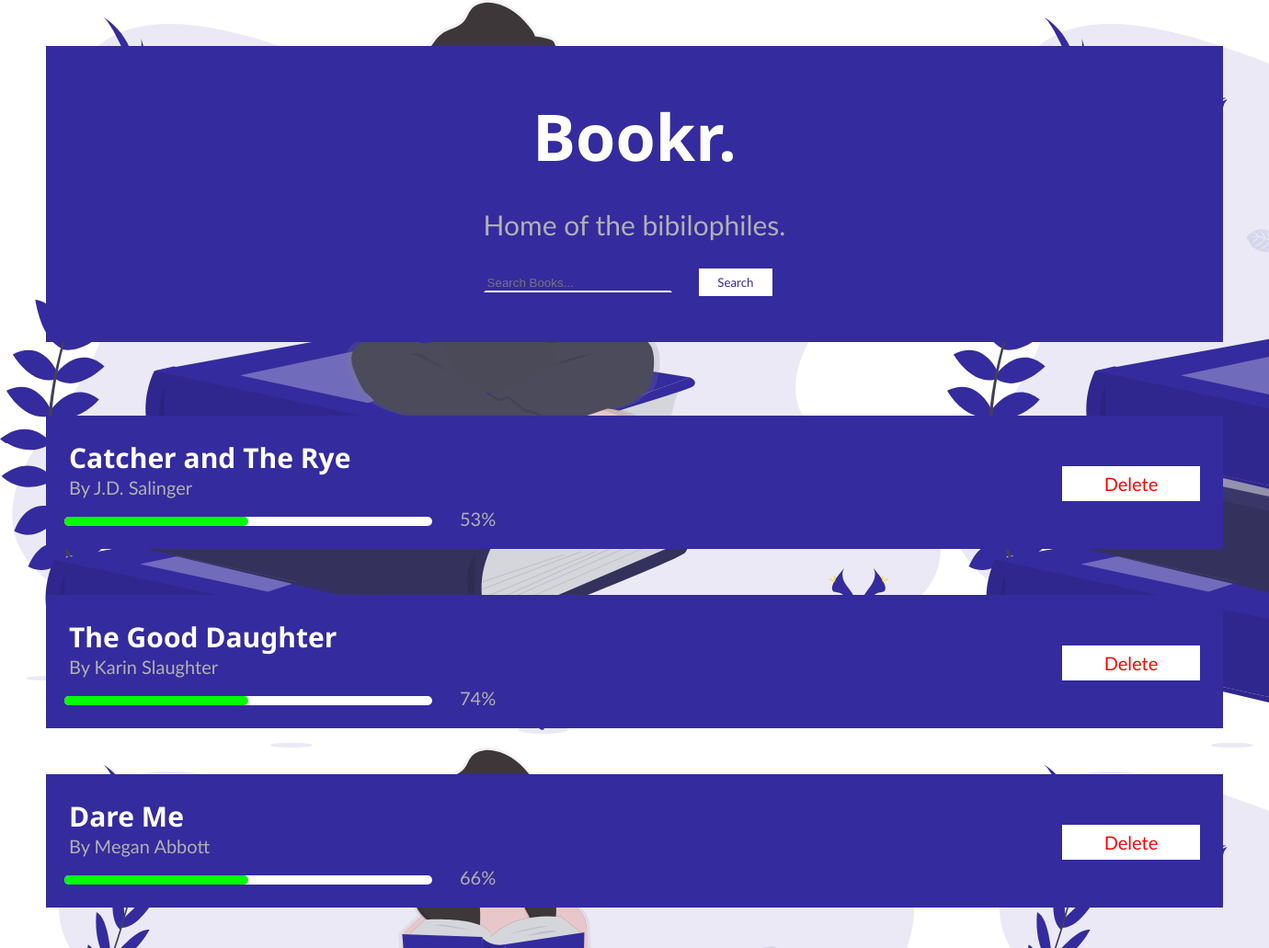
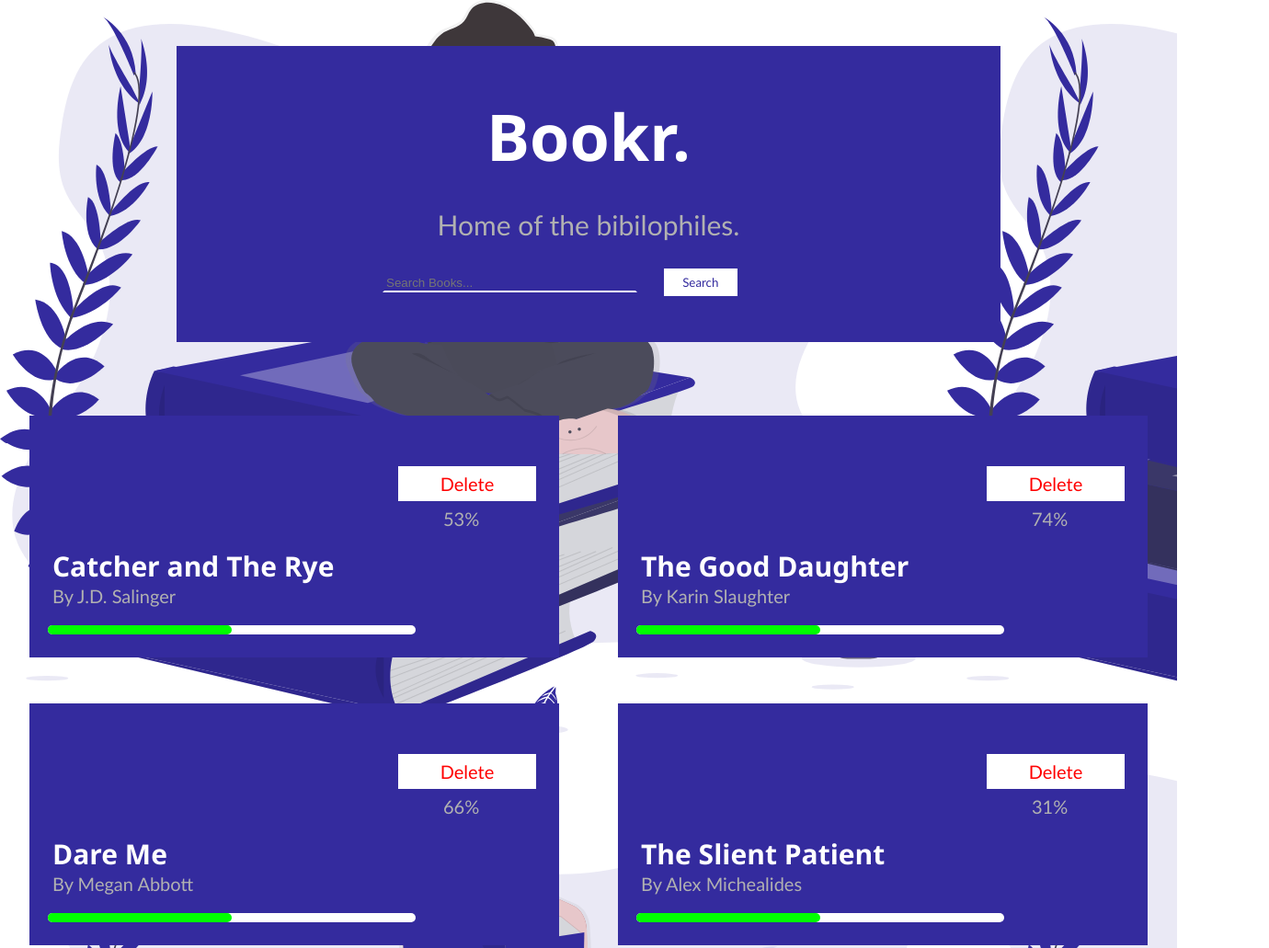
Before and after one commit to Charvine-300/Bookr-Reading-List-App, a plain HTML site: page index.html in a window 1280 px wide. Shown: the top 1031 px of the page at 92% size, 1380 px wide, since content can reach past the window. Drawn offline with Linux system fonts and the light colour scheme.

Commit message:
Fixed media queries

```diff
--- a/bookr.css
+++ b/bookr.css
@@ -157,5 +157,42 @@ button:hover {
 
 
 @media only screen and (orientation: landscape) {
+    #reader-image {
+        padding-left: 0px;
+        padding-right: 0px;
+    }
 
+    header {
+        width: 70%;
+        height: 100%;
+        margin-left: auto;
+        margin-right: auto;
+    }
+
+    #header-align {
+        width: 50%;
+    }
+
+    .reader-image {
+        padding: 30px;
+    }
+
+    #flex-box {
+        flex-direction: row;
+    }
+
+    .list-body {
+        width: 100%;
+        height: 100%;
+        margin-left: auto;
+        margin-right: auto;
+
+    }
+
+    .books-rect {
+        width: 45%;
+       margin-right: auto;
+       margin-left: auto;
+
+    }
 }
```
